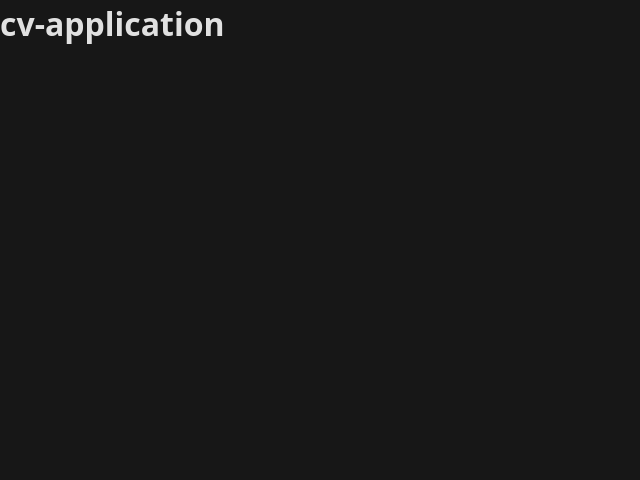
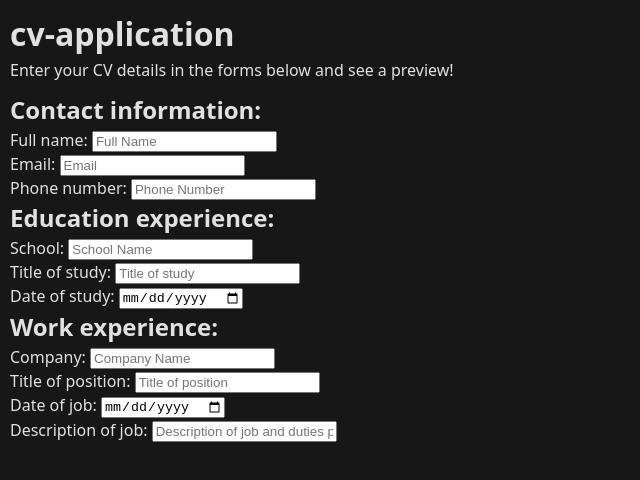
Before and after one commit to sjmy/cv-application, a React (Vite) app: page / in a window 1280 px wide. Shown: the top 480 px of the page, without its empty margins (0-640 px from the left). Built offline with nearby package versions, Linux system fonts and the light colour scheme.

Commit message:
Basic component outline

```diff
--- a/src/components/App.jsx
+++ b/src/components/App.jsx
@@ -1,10 +1,13 @@
 // import { useState } from "react";
 import "../styles/App.css";
+import Header from "./Header.jsx";
+import Main from "./Main.jsx";
 
 function App() {
   return (
     <>
-      <h1>cv-application</h1>
+      <Header />
+      <Main />
     </>
   );
 }
--- /dev/null
+++ b/src/components/ContactInfo.jsx
@@ -0,0 +1,59 @@
+function Name() {
+  return (
+    <div className="nameContainer">
+      <label for="name">Full name: </label>
+      <input
+        className="NameInput"
+        type="text"
+        placeholder="Full Name"
+        id="name"
+        autocomplete="off"
+      />
+    </div>
+  );
+}
+
+function Email() {
+  return (
+    <div className="emailContainer">
+      <label for="email">Email: </label>
+      <input
+        className="EmailInput"
+        type="text"
+        placeholder="Email"
+        id="email"
+        autocomplete="off"
+      />
+    </div>
+  );
+}
+
+function Phone() {
+  return (
+    <div className="phoneContainer">
+      <label for="phone">Phone number: </label>
+      <input
+        className="PhoneInput"
+        type="tel"
+        placeholder="Phone Number"
+        id="phone"
+        autocomplete="off"
+      />
+    </div>
+  );
+}
+
+function ContactInfo() {
+  return (
+    <section className="contactInfoContainer">
+      <form className="contactInfo">
+        <h2>Contact information:</h2>
+        <Name />
+        <Email />
+        <Phone />
+      </form>
+    </section>
+  );
+}
+
+export default ContactInfo;
--- /dev/null
+++ b/src/components/EducationExperience.jsx
@@ -0,0 +1,59 @@
+function StudyDate() {
+  return (
+    <div className="studyDateContainer">
+      <label for="studyDate">Date of study: </label>
+      <input
+        className="studyDateInput"
+        type="date"
+        placeholder="Date of study"
+        id="studyDate"
+        autocomplete="off"
+      />
+    </div>
+  );
+}
+
+function StudyTitle() {
+  return (
+    <div className="studyTitleContainer">
+      <label for="studyTitle">Title of study: </label>
+      <input
+        className="studyTitleInput"
+        type="text"
+        placeholder="Title of study"
+        id="studyTitle"
+        autocomplete="off"
+      />
+    </div>
+  );
+}
+
+function School() {
+  return (
+    <div className="schoolContainer">
+      <label for="school">School: </label>
+      <input
+        className="schoolInput"
+        type="text"
+        placeholder="School Name"
+        id="school"
+        autocomplete="off"
+      />
+    </div>
+  );
+}
+
+function EducationExperience() {
+  return (
+    <section className="educationExperienceContainer">
+      <form className="educationEntry">
+        <h2>Education experience:</h2>
+        <School />
+        <StudyTitle />
+        <StudyDate />
+      </form>
+    </section>
+  );
+}
+
+export default EducationExperience;
--- /dev/null
+++ b/src/components/Header.jsx
@@ -0,0 +1,10 @@
+function Header() {
+  return (
+    <header>
+      <h1>cv-application</h1>
+      <p>Enter your CV details in the forms below and see a preview!</p>
+    </header>
+  );
+}
+
+export default Header;
--- /dev/null
+++ b/src/components/Main.jsx
@@ -0,0 +1,18 @@
+import ContactInfo from "./ContactInfo";
+import EducationExperience from "./EducationExperience";
+import WorkExperience from "./WorkExperience";
+
+function Main() {
+  return (
+    <main>
+      <section className="inputSection">
+        <ContactInfo />
+        <EducationExperience />
+        <WorkExperience />
+      </section>
+      <section className="displaySection"></section>
+    </main>
+  );
+}
+
+export default Main;
--- /dev/null
+++ b/src/components/WorkExperience.jsx
@@ -0,0 +1,75 @@
+function JobDescription() {
+  return (
+    <div className="jobDescriptionContainer">
+      <label for="jobDescription">Description of job: </label>
+      <input
+        className="jobDescriptionInput"
+        type="text"
+        placeholder="Description of job and duties performed"
+        id="jobDescription"
+        autocomplete="off"
+      />
+    </div>
+  );
+}
+
+function JobDate() {
+  return (
+    <div className="jobDateContainer">
+      <label for="jobDate">Date of job: </label>
+      <input
+        className="jobDateInput"
+        type="date"
+        placeholder="Date of job"
+        id="jobDate"
+        autocomplete="off"
+      />
+    </div>
+  );
+}
+
+function JobTitle() {
+  return (
+    <div className="jobTitleContainer">
+      <label for="jobTitle">Title of position: </label>
+      <input
+        className="jobTitleInput"
+        type="text"
+        placeholder="Title of position"
+        id="jobTitle"
+        autocomplete="off"
+      />
+    </div>
+  );
+}
+
+function Company() {
+  return (
+    <div className="companyContainer">
+      <label for="company">Company: </label>
+      <input
+        className="companyInput"
+        type="text"
+        placeholder="Company Name"
+        id="company"
+        autocomplete="off"
+      />
+    </div>
+  );
+}
+
+function WorkExperience() {
+  return (
+    <section className="workExperienceContainer">
+      <form className="workEntry">
+        <h2>Work experience:</h2>
+        <Company />
+        <JobTitle />
+        <JobDate />
+        <JobDescription />
+      </form>
+    </section>
+  );
+}
+
+export default WorkExperience;
--- a/src/styles/App.css
+++ b/src/styles/App.css
@@ -1,3 +1,30 @@
-#root {
+header {
+  margin: 10px;
+}
+
+h1,
+h2 {
   margin: 0;
 }
+
+p {
+  margin: 0;
+}
+
+main {
+  margin: 10px;
+  display: flex;
+}
+
+.inputSection {
+  width: 50vw;
+}
+
+.contactInfo {
+  display: flex;
+  flex-direction: column;
+}
+
+.displaySection {
+  width: 50vw;
+}
--- a/src/styles/index.css
+++ b/src/styles/index.css
@@ -14,8 +14,3 @@
 body {
   margin: 0;
 }
-
-h1 {
-  margin: 0;
-  font-size: 2em;
-}
```
